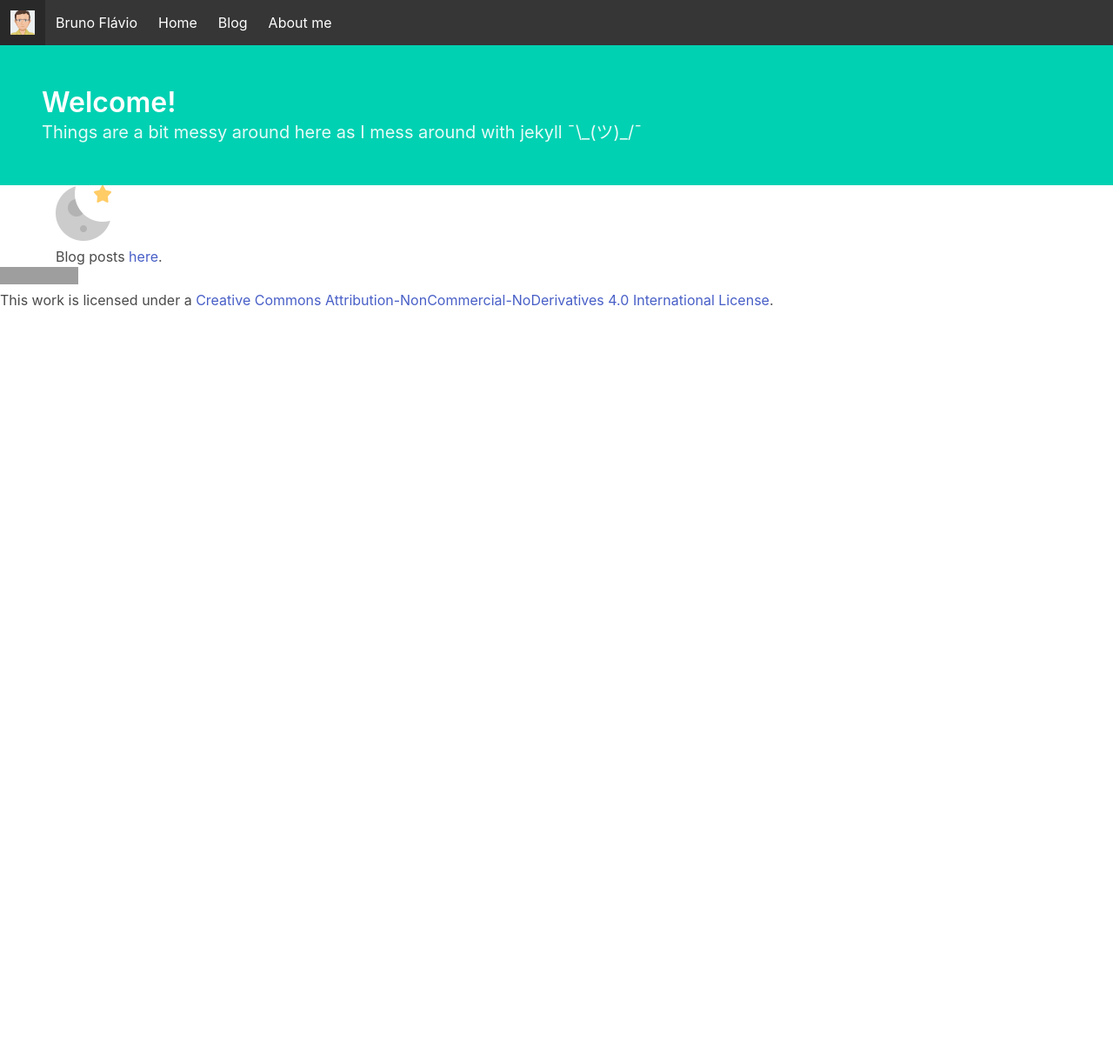
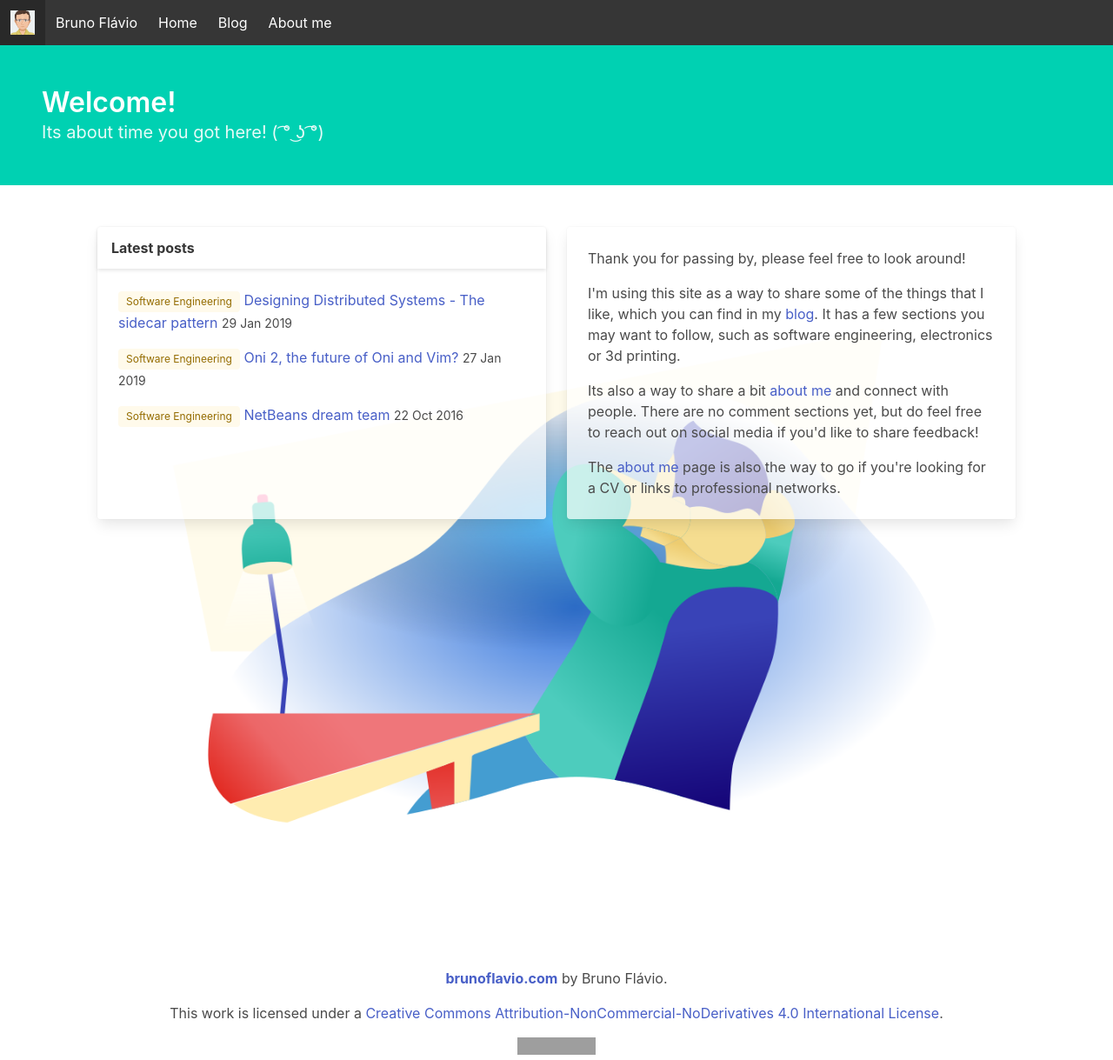
Before and after one commit to brunoflavio-com/brunoflavio-com.github.io, a Jekyll site: the page built from index.html, in a window 1280 px wide. Shown: the whole page at 87% size. Built offline with Jekyll 4.4.1, drawn with Linux system fonts in a browser that asks for light colours; before the commit the page ends 900 px from its top, so only the background shows below that; grey boxes are pictures that could not be loaded.

Commit message:
Update landing page (#20)
* Experiment with about-me cv page taken from linkedin

* initial version of the cv page, reading from the json format

* completes cv sections

* adds generic office/school icons

* Moves the CV page to the about section, adjusts styling.

* Adds about me page to hold the cv and hobbies

* Adds an about-me and professional bio.

* fixes typo in "check out"

* updates landing page image

* Completes a landing page with quick links and a short intro text.

* Adds a funny description to the home page :-)

```diff
--- a/_includes/footer.html
+++ b/_includes/footer.html
@@ -1,9 +1,15 @@
 <footer class="footer`">
-    </hr>
-    <a rel="license" href="http://creativecommons.org/licenses/by-nc-nd/4.0/"><img alt="Creative Commons License" style="border-width:0"
-            src="https://i.creativecommons.org/l/by-nc-nd/4.0/88x31.png" /></a><br />This work is licensed under a <a
-        rel="license" href="http://creativecommons.org/licenses/by-nc-nd/4.0/">Creative Commons
-        Attribution-NonCommercial-NoDerivatives 4.0 International License</a>.
+    <div class="content has-text-centered">
+        <p>
+            <strong><a href="https://brunoflavio.com">brunoflavio.com</a></strong> by Bruno Flávio.
+        </p>
+        <p>
+            This work is licensed under a <a rel="license" href="http://creativecommons.org/licenses/by-nc-nd/4.0/">
+            Creative Commons Attribution-NonCommercial-NoDerivatives 4.0 International License</a>.
+        </p>
+        <picture><a rel="license" href="http://creativecommons.org/licenses/by-nc-nd/4.0/">
+            <img alt="Creative Commons License" style="border-width:0" src="https://i.creativecommons.org/l/by-nc-nd/4.0/88x31.png" /></a></picture>
+    </div>
 </footer>
 
 <!-- JS -->
--- a/assets/css/main.scss
+++ b/assets/css/main.scss
@@ -15,3 +15,15 @@
 .card-footer {
   margin-top: auto;
 }
+
+.is-semi-transparent {
+  background-color: rgba(255, 255, 255, 0.7);
+}
+
+#landing {
+  background-image: url('/assets/img/landing.png');
+  background-repeat: no-repeat;
+  background-size: cover;
+  background-position: center center;
+  min-height: 100vh;
+}
--- /dev/null
+++ b/index.html
@@ -0,0 +1,64 @@
+---
+layout: page
+title: Welcome!
+description: Its about time you got here! ( ͡° ͜ʖ ͡°)
+---
+
+{% assign sorted-posts = site.blogs | sort: 'date' | reverse %}
+{% assign all-categories = "" | split: '.' %}
+
+{% for post in sorted-posts %}
+    {% for category in post.categories %}
+        {% assign all-categories = all-categories | push: category | uniq %}
+    {% endfor %}
+{% endfor %}
+
+<section class="section" id="landing">
+    <div class="container">
+        <div class="columns">
+            <div class="column is-one-half is-flex">
+                <div class="card is-flex-grow-1 is-semi-transparent">
+                    <header class="card-header">
+                        <div class="card-header-title">Latest posts</div>
+                    </header>
+                    <div class="card-content">
+                        <div class="content">
+                                {% for post in sorted-posts limit:3 %}
+                                <p>
+                                    <span class="tag is-warning is-light site-toggle">{{post.categories}}</span>
+                                    <a href="{{ post.url }}">{{ post.title }}</a>
+                                    <small>{{ post.date | date_to_string }}</small>
+                                </p>
+                                {% endfor %}
+                        </div>
+                    </div>
+                </div>
+            </div>
+            <div class="column">
+                <div class="card is-flex-grow-1 is-semi-transparent">
+                    <div class="card-content">
+                        <div class="content">
+                            <p>
+                                Thank you for passing by, please feel free to look around!
+                            </p>
+                            <p>
+                                I'm using this site as a way to share some of the things that I like, which you can
+                                find in my <a href="/blog">blog</a>. It has a few sections you may want to follow,
+                                such as software engineering, electronics or 3d printing.
+                            </p>
+                            <p>
+                                Its also a way to share a bit <a href="/about">about me</a> and connect with people.
+                                There are no comment sections yet, but do feel free to reach out on social media if
+                                you'd like to share feedback!
+                            </p>
+                            <p>
+                                The <a href="/about">about me</a> page is also the way to go if you're looking for a CV
+                                or links to professional networks.
+                            </p>
+                        </div>
+                    </div>
+                </div>
+            </div>
+        </div>
+    </div>
+</section>
--- a/index.md
+++ /dev/null
@@ -1,11 +0,0 @@
----
-layout: page
-title: Welcome!
-description: Things are a bit messy around here as I mess around with jekyll ¯\_(ツ)_/¯
----
-
-![Moon](assets/img/Moon.png)
-
-Blog posts [here][blog].
-
-[blog]: /blog
```
Also changed, not shown: assets/img/landing.png (added).
